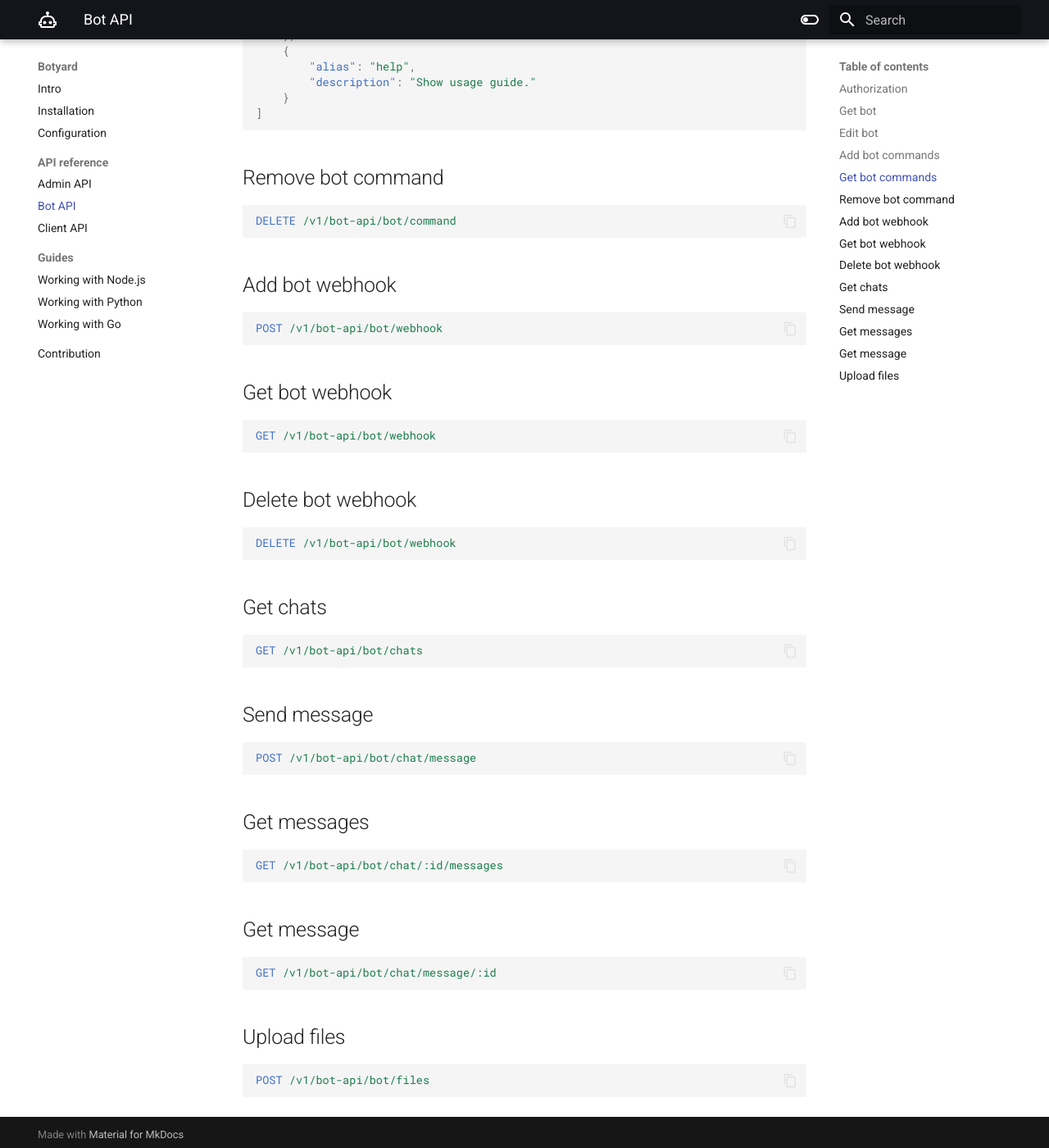
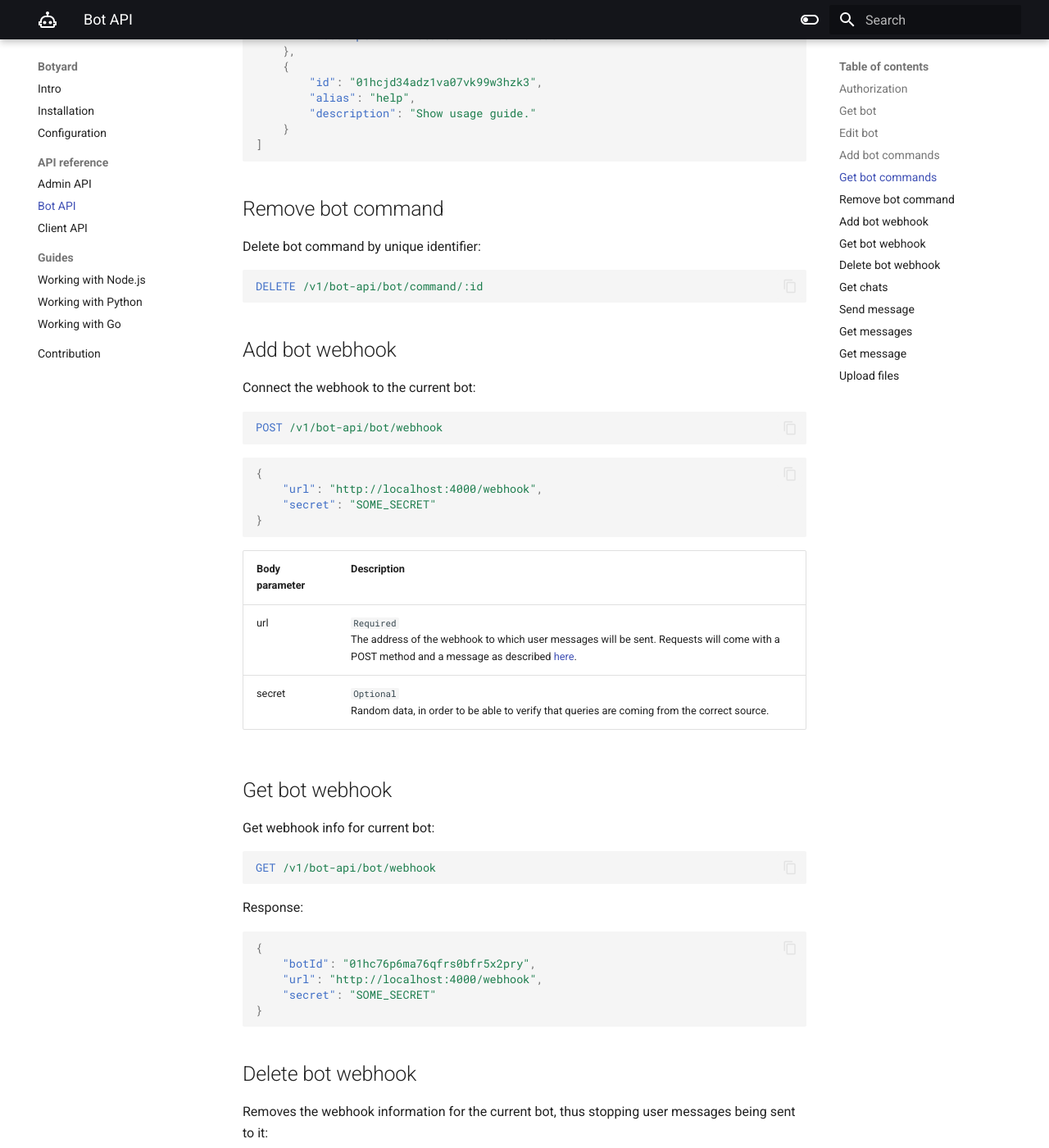
Before and after one commit to cheatsnake/botyard, an MkDocs documentation site: the page built from docs/api/bot.md, in a window 1280 px wide and 1400 px high, scrolled down 2202 px. Shown: the whole window at 82% size. Built offline with MkDocs 1.6.1 and Material for MkDocs 9.7.7, drawn with Linux system fonts in a browser that asks for light colours; some of the changed text lies outside the part shown.

Commit message:
update docs

````diff
--- a/docs/api/bot.md
+++ b/docs/api/bot.md
@@ -87,10 +87,12 @@ Returned response:
 ```json
 [
     {
+        "id": "01hcjd34adz1va07vk97jfjmgq",
         "alias": "start",
         "description": "Start a new conversation."
     },
     {
+        "id": "01hcjd34adz1va07vk99w3hzk3",
         "alias": "help",
         "description": "Show usage guide."
     }
@@ -99,23 +101,53 @@ Returned response:
 
 ## Remove bot command
 
+Delete bot command by unique identifier:
+
 ```nginx
-DELETE /v1/bot-api/bot/command
+DELETE /v1/bot-api/bot/command/:id
 ```
 
 ## Add bot webhook
+
+Connect the webhook to the current bot:
 
 ```nginx
 POST /v1/bot-api/bot/webhook
 ```
 
+```json
+{
+    "url": "http://localhost:4000/webhook",
+    "secret": "SOME_SECRET"
+}
+```
+
+| Body parameter | Description                                                                                                                                                                        |
+| -------------- | ---------------------------------------------------------------------------------------------------------------------------------------------------------------------------------- |
+| url            | `Required` <br> The address of the webhook to which user messages will be sent. Requests will come with a POST method and a message as described [here](./client.md#send-message). |
+| secret         | `Optional` <br> Random data, in order to be able to verify that queries are coming from the correct source.                                                                        |
+
 ## Get bot webhook
+
+Get webhook info for current bot:
 
 ```nginx
 GET /v1/bot-api/bot/webhook
 ```
 
+Response:
+
+```json
+{
+    "botId": "01hc76p6ma76qfrs0bfr5x2pry",
+    "url": "http://localhost:4000/webhook",
+    "secret": "SOME_SECRET"
+}
+```
+
 ## Delete bot webhook
+
+Removes the webhook information for the current bot, thus stopping user messages being sent to it:
 
 ```nginx
 DELETE /v1/bot-api/bot/webhook
@@ -124,29 +156,29 @@ DELETE /v1/bot-api/bot/webhook
 ## Get chats
 
 ```nginx
-GET /v1/bot-api/bot/chats
+GET /v1/bot-api/chats
 ```
 
 ## Send message
 
 ```nginx
-POST /v1/bot-api/bot/chat/message
+POST /v1/bot-api/chat/message
 ```
 
 ## Get messages
 
 ```nginx
-GET /v1/bot-api/bot/chat/:id/messages
+GET /v1/bot-api/chat/:id/messages
 ```
 
 ## Get message
 
 ```nginx
-GET /v1/bot-api/bot/chat/message/:id
+GET /v1/bot-api/chat/message/:id
 ```
 
 ## Upload files
 
 ```nginx
-POST /v1/bot-api/bot/files
+POST /v1/bot-api/files
 ```
````
